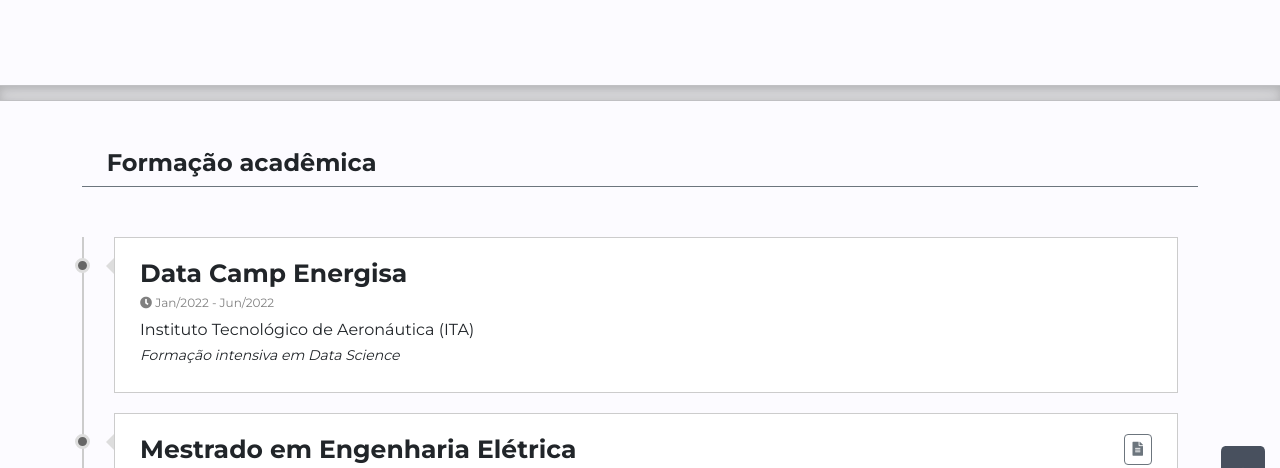
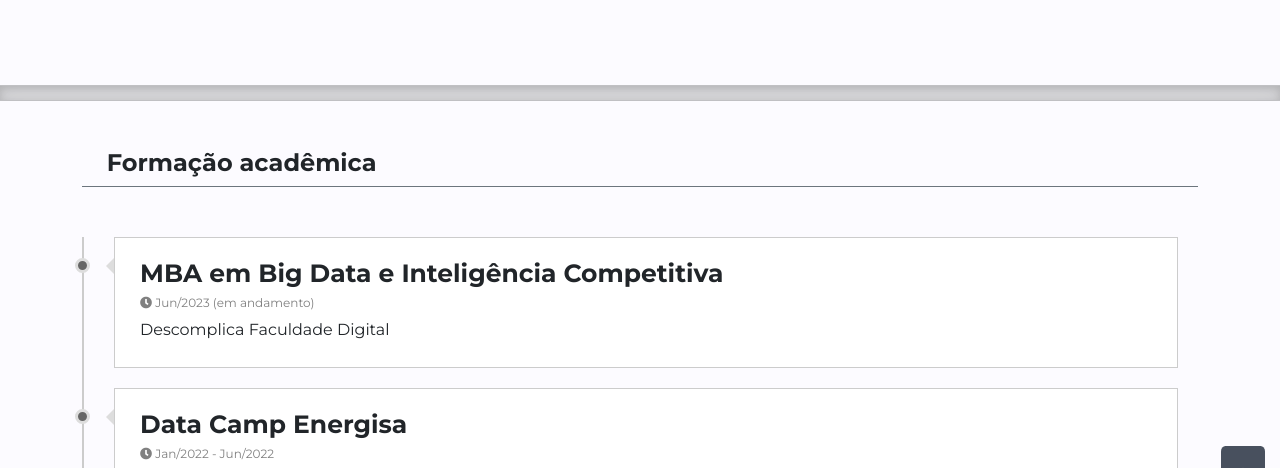
Before and after one commit to douglasfmed/douglasfmed.github.io, a plain HTML site: page formacao.html in a window 1280 px wide. Shown: the part 285-753 px from the top of the page. Drawn offline with nearby package versions, Linux system fonts and the light colour scheme.

Commit message:
Add formação Descomplica

```diff
--- a/formacao.html
+++ b/formacao.html
@@ -97,6 +97,12 @@
             </div>
 
             <section class="timeline-area">
+
+                <div>
+                    <h2>MBA em Big Data e Inteligência Competitiva</h2>
+                    <span style="font-size: 12px; color: gray; margin: 0;"><i class="fas fa-clock"></i> Jun/2023 (em andamento)</span>
+                    <h3>Descomplica Faculdade Digital</h3>
+                </div>
 
                 <div>
                     <h2>Data Camp Energisa</h2>
```
Also changed, not shown: index.html (+1 -2 lines).
